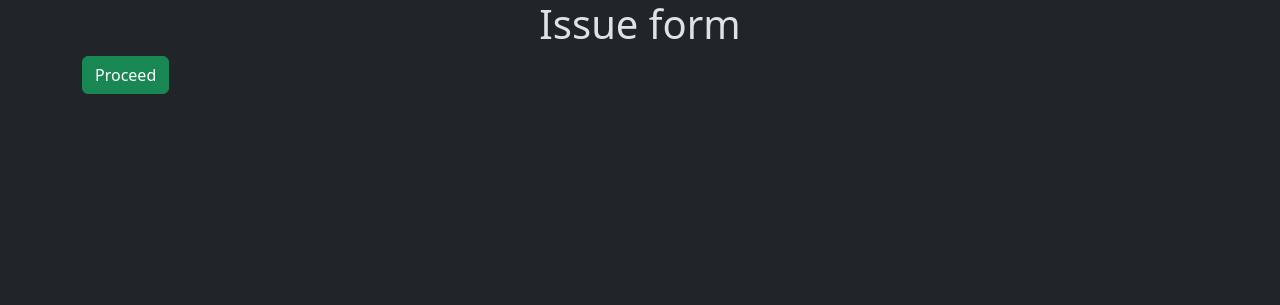
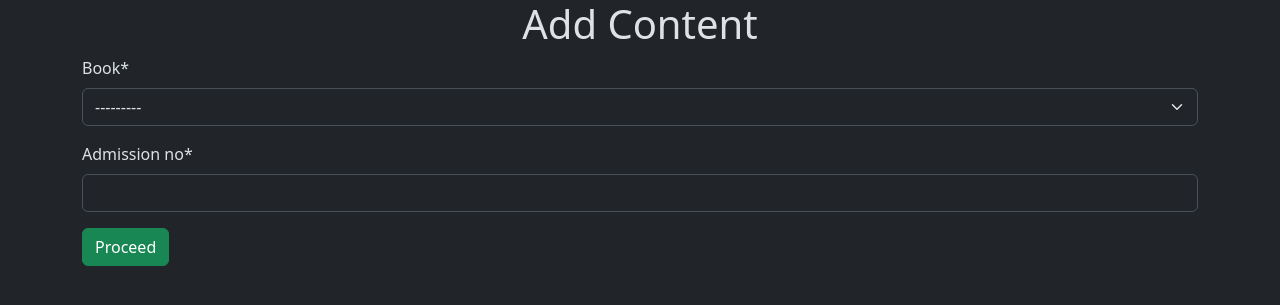
Before and after one commit to Aarav-Jain123/HCPSLMS, a Django app: page /add-issue/ in a window 1280 px wide. Shown: the top 305 px of the page. Run offline with Django 5.2, Linux system fonts and the light colour scheme; data that the repository does not hold is empty; some libraries are stand-ins or nearby versions.

Commit message:
add form completed

```diff
--- a/hcpslms/settings.py
+++ b/hcpslms/settings.py
@@ -56,6 +56,7 @@ MIDDLEWARE = [
     'django.contrib.auth.middleware.AuthenticationMiddleware',
     'django.contrib.messages.middleware.MessageMiddleware',
     'django.middleware.clickjacking.XFrameOptionsMiddleware',
+    # 'mainapp.middleware.TrackURLMiddleware',
 ]
 
 ROOT_URLCONF = 'hcpslms.urls'
--- a/hcpslms/urls.py
+++ b/hcpslms/urls.py
@@ -1,24 +1,15 @@
-"""
-URL configuration for hcpslms project.
-
-The `urlpatterns` list routes URLs to views. For more information please see:
-    https://docs.djangoproject.com/en/5.2/topics/http/urls/
-Examples:
-Function views
-    1. Add an import:  from my_app import views
-    2. Add a URL to urlpatterns:  path('', views.home, name='home')
-Class-based views
-    1. Add an import:  from other_app.views import Home
-    2. Add a URL to urlpatterns:  path('', Home.as_view(), name='home')
-Including another URLconf
-    1. Import the include() function: from django.urls import include, path
-    2. Add a URL to urlpatterns:  path('blog/', include('blog.urls'))
-"""
 from django.contrib import admin
 from django.urls import path, include
 
 urlpatterns = [
     path('admin/', admin.site.urls),
     path('', include('mainapp.urls')),
-    path('add-issue/', include('mainapp.urls'))
+    path('add-issue/', include('mainapp.urls')),
+    path('add-books/', include('mainapp.urls')),
+    path('add-publication/', include('mainapp.urls')),
+    path('add-author/', include('mainapp.urls')),
+    path('view-author/', include('mainapp.urls')),
+    path('view-issue/', include('mainapp.urls')),
+    path('view-publication/', include('mainapp.urls')),
+    path('view-books/', include('mainapp.urls')),
 ]
--- /dev/null
+++ b/mainapp/forms.py
@@ -0,0 +1,26 @@
+from django import forms
+from .models import *
+
+
+class BookForm(forms.ModelForm):
+    class Meta:
+        model = Books
+        fields = ["book_code", "book_name", "book_author", "book_link", "book_publication"]
+
+
+class AuthorForm(forms.ModelForm):
+    class Meta:
+        model = Author
+        fields = ["author_name", "author_link"]
+
+
+class PublicationForm(forms.ModelForm):
+    class Meta:
+        model = Publication
+        fields = ["publication_name", "publication_link"]
+
+
+class IssueForm(forms.ModelForm):
+    class Meta:
+        model = IssueBook
+        fields = ["book", "admission_no"]
--- a/mainapp/models.py
+++ b/mainapp/models.py
@@ -18,7 +18,6 @@ class Author(models.Model):
 class Publication(models.Model):
     publication_name = models.CharField(max_length=256)
     publication_link = models.URLField()
-    author = models.ManyToManyField("Author", related_name="publications")
 
     class Meta:
         ordering = ["publication_name"]
--- a/mainapp/templates/main/add-issue.html
+++ b/mainapp/templates/main/add-content.html
@@ -1,8 +1,8 @@
-{% extends 'main/base.html' %} {% block title %}Add issue{% endblock %}
+{% extends 'main/base.html' %} {% block title %}Add Content{% endblock %}
 {% load crispy_forms_tags %} {% block content %}
 <div class="container" id="content">
   <div class="text-center">
-    <h1>Issue form</h1>
+    <h1>Add Content</h1>
   </div>
 <form method="post" enctype="multipart/form-data" id='form'>
   {% csrf_token %}{{form|crispy}}
--- a/mainapp/urls.py
+++ b/mainapp/urls.py
@@ -3,5 +3,9 @@ from django.urls import path
 
 urlpatterns = [
     path('', index, name='Index'),
-    path('add-issue/', add_new_issue, name='Add issue')
+    path('add-issue/', add_issue, name='Add issue'),
+    path('add-book/', add_book, name='Add book'),
+    path('add-publication/', add_publication, name='Add publication'),
+    path('add-author/', add_author, name='Add author'),
+
 ]
--- a/mainapp/views.py
+++ b/mainapp/views.py
@@ -1,9 +1,71 @@
 from django.shortcuts import render
+from .forms import BookForm, AuthorForm, PublicationForm, IssueForm
+
 
 # Create your views here.
 def index(request):
     return render(request, 'main/index.html')
 
 
-def add_new_issue(request):
-    return render(request, 'main/add-issue.html')
+def add_book(request):
+    f = None
+
+    # POST request: bind data
+    if request.method == "POST":
+        # Optionally: save if valid
+        if f.is_valid():
+            f.save()
+
+    # GET request or if form not bound
+    if f is None:
+            f = BookForm()
+    return render(request, 'main/add-content.html', {"form": f})
+
+
+def add_author(request):
+    f = None
+
+    # POST request: bind data
+    if request.method == "POST":
+        # Optionally: save if valid
+        if f.is_valid():
+            f.save()
+
+    # GET request or if form not bound
+    if f is None:
+            f = AuthorForm()
+    return render(request, 'main/add-content.html', {"form": f})
+
+
+def add_publication(request):
+    f = None
+
+    # POST request: bind data
+    if request.method == "POST":
+        # Optionally: save if valid
+        if f.is_valid():
+            f.save()
+
+    # GET request or if form not bound
+    if f is None:
+            f = PublicationForm()
+    return render(request, 'main/add-content.html', {"form": f})
+
+
+def add_issue(request):
+    f = None
+
+    # POST request: bind data
+    if request.method == "POST":
+        # Optionally: save if valid
+        if f.is_valid():
+            f.save()
+
+    # GET request or if form not bound
+    if f is None:
+            f = IssueForm()
+    return render(request, 'main/add-content.html', {"form": f})
+
+
+def view_content(request):
+    return render(request, 'main/view-content.html')
```
Also changed, not shown: mainapp/middleware.py (added, +25 -0 lines), mainapp/templates/main/view-content.html (added, +43 -0 lines), db.sqlite3 (added), mainapp/migrations/0002_remove_publication_author.py (added).
